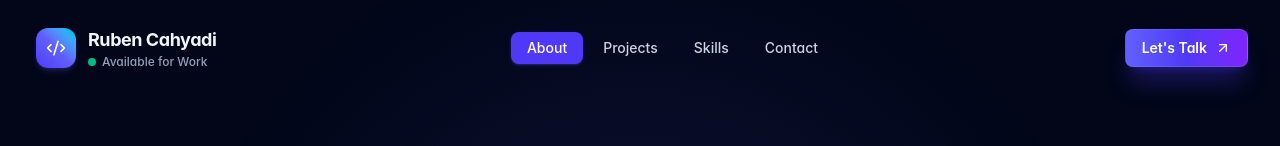
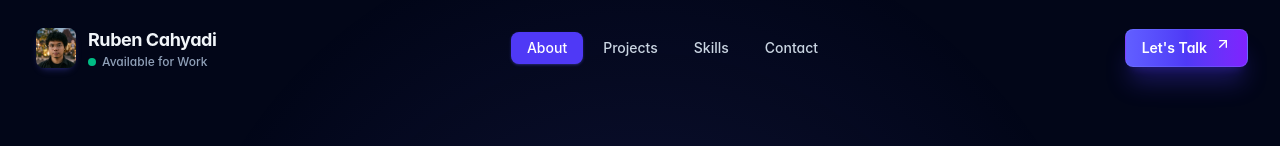
Before and after one commit to rubengitdev/my-portfolio, a React (Vite) app: page / in a window 1280 px wide. Shown: the top 146 px of the page. Built offline with nearby package versions, Linux system fonts and the light colour scheme.

Commit message:
Refactor: Replace Code2 icon with profile picture

```diff
--- a/src/components/Navbar.tsx
+++ b/src/components/Navbar.tsx
@@ -1,7 +1,8 @@
 import { useEffect, useState } from 'react';
 import type { ProfileInfo } from '../types';
-import { ArrowUpRight, Code2, Menu, X } from 'lucide-react';
+import { ArrowUpRight, Menu, X } from 'lucide-react';
 import Button from './Button';
+import profilePic from '../assets/profile-pic.jpg';
 
 interface NavbarProps {
     profile: ProfileInfo;
@@ -50,7 +51,11 @@ const Navbar = ({ profile, activeSection, onNavigate }: NavbarProps) => {
                     onClick={() => handleMenuClick('hero')}
                 >
                     <div className="w-10 h-10 rounded-xl bg-linear-to-tr from-indigo-600 via-indigo-500 to-cyan-400 flex items-center justify-center text-white shadow-md shadow-indigo-500/20 group-hover:scale-105 transition-transform duration-300">
-                        <Code2 className="w-5 h-5" />
+                        <img
+                            src={profilePic}
+                            alt={`${profile.name} profile`}
+                            className="w-full h-full object-cover rounded-lg"
+                        />
                     </div>
                     <div>
                         <span className="font-bold text-lg text-slate-100 tracking-tight block group-hover:text-indigo-400 transition-colors">
@@ -98,7 +103,7 @@ const Navbar = ({ profile, activeSection, onNavigate }: NavbarProps) => {
                         variant="primary"
                     >
                         <span>Let's Talk</span>
-                        <ArrowUpRight className="w-4 h-4" />
+                        <ArrowUpRight className="w-4 h-4 animate-bounce" />
                     </Button>
                 </div>
                 {/* END RIGHT CTA */}
```
